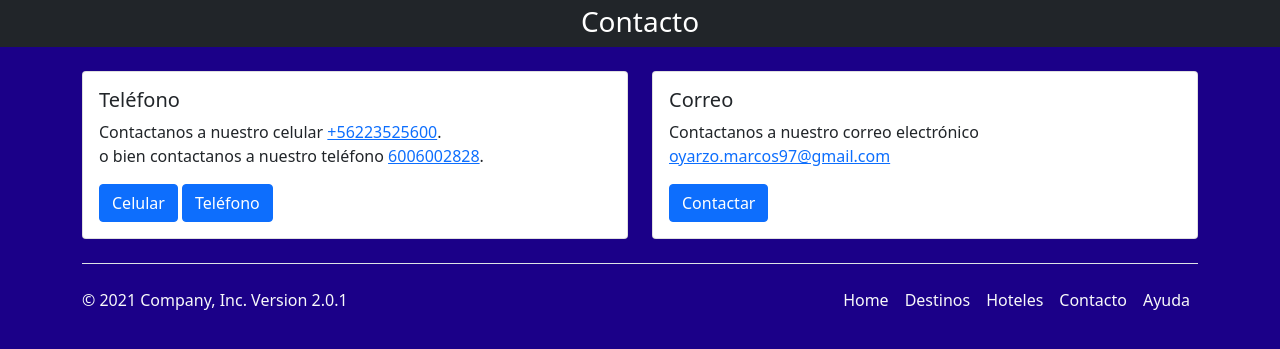
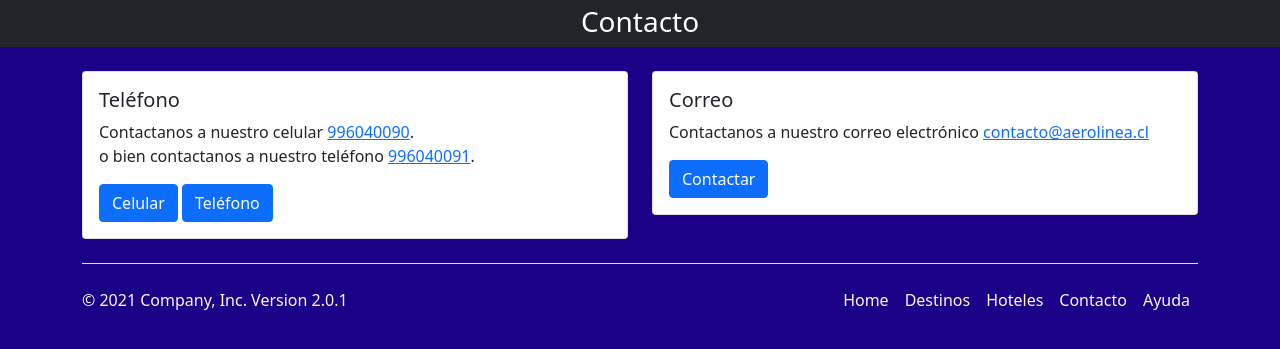
Before and after one commit to Marcos-Oy/AeroLineaIPCHILE, a plain HTML site: page html/contacto.html in a window 1280 px wide. Shown: the part 499-848 px from the top of the page. Drawn offline with nearby package versions, Linux system fonts and the light colour scheme.

Commit message:
Arreglos en contacto

```diff
--- a/html/contacto.html
+++ b/html/contacto.html
@@ -106,8 +106,8 @@
               <div class="card">
                 <div class="card-body text-dark">
                   <h5 class="card-title">Teléfono</h5>
-                  <p class="card-text">Contactanos a nuestro celular <a href="tel:+56223525600">+56223525600</a>.
-                    <br> o bien contactanos a nuestro teléfono <a href="tel:6006002828">6006002828</a>.</p>
+                  <p class="card-text">Contactanos a nuestro celular <a href="tel:996040090">996040090</a>.
+                    <br> o bien contactanos a nuestro teléfono <a href="tel:996040091">996040091</a>.</p>
                   <a href="tel:+56223525600" class="btn btn-primary">Celular</a>
                   <a href="tel:6006002828" class="btn btn-primary">Teléfono</a>
                 </div>
@@ -117,7 +117,7 @@
               <div class="card">
                 <div class="card-body text-dark">
                   <h5 class="card-title">Correo</h5>
-                  <p class="card-text">Contactanos a nuestro correo electrónico <a href="mailto:oyarzo.marcos97@gmail.com">oyarzo.marcos97@gmail.com</a></p>
+                  <p class="card-text">Contactanos a nuestro correo electrónico <a href="mailto:contacto@aerolinea.cl">contacto@aerolinea.cl</a></p>
                   <a href="mailto:oyarzo.marcos97@gmail.com" class="btn btn-primary">Contactar</a>
                 </div>
               </div>
```
Also changed, not shown: index.html (+1 -1 lines).
